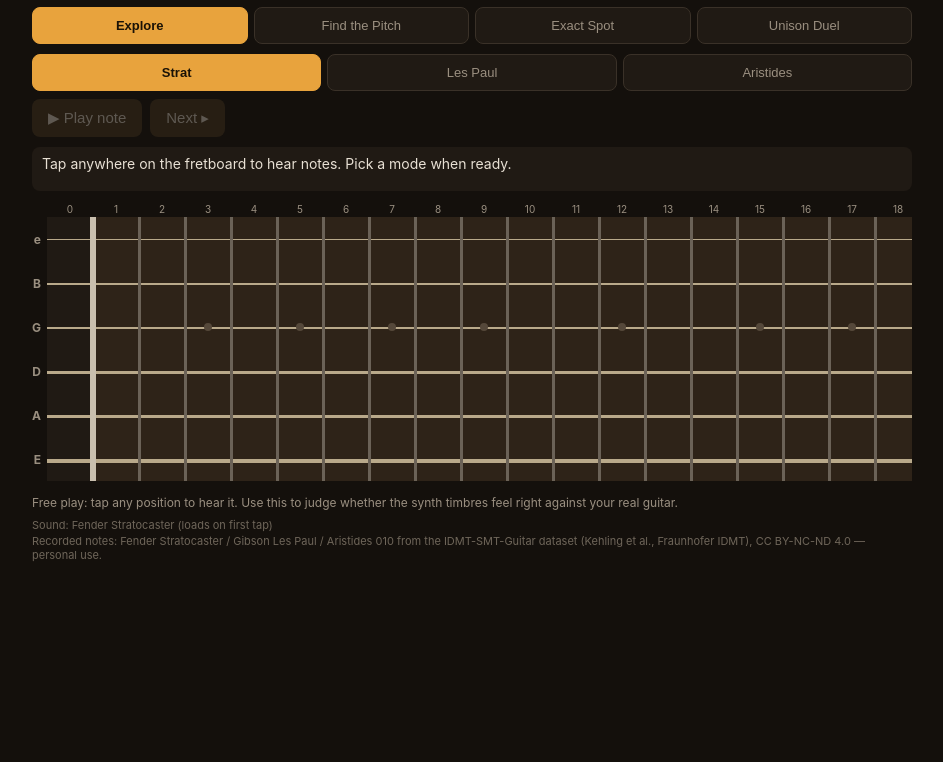
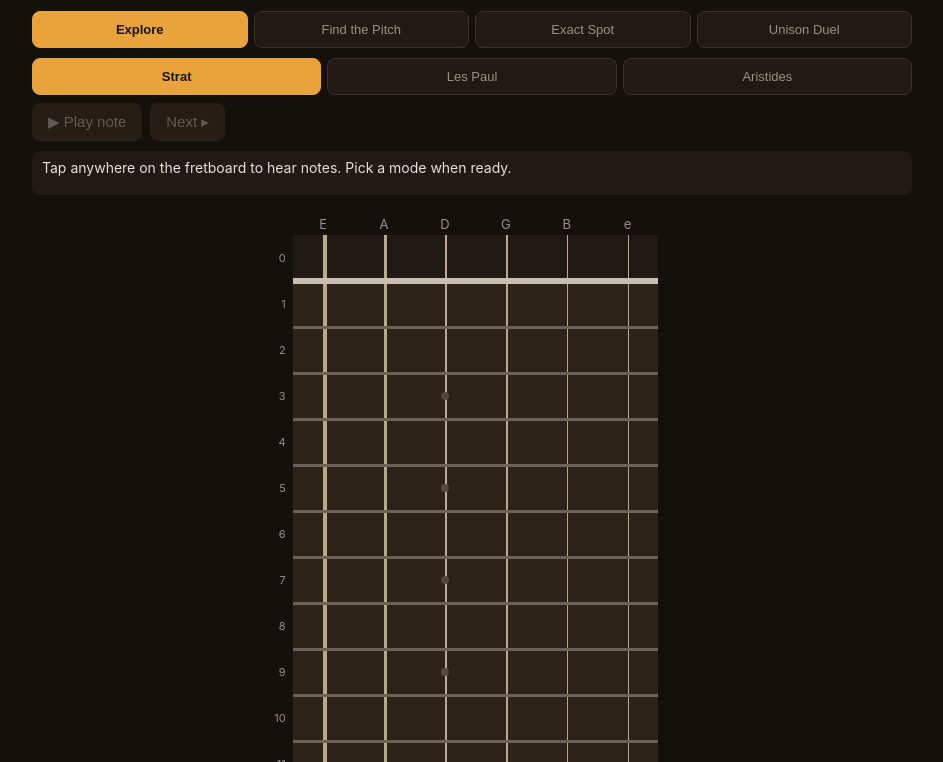
Before and after one commit to dan-dorci/guitar-find-note, a plain HTML site: page index.html in a window 1280 px wide. Shown: the part 38-800 px from the top of the page, without its empty margins (168-1111 px from the left). Drawn offline with Linux system fonts and the light colour scheme.

Commit message:
Vertical fretboard layout with scroll-safe taps and sticky controls
Co-Authored-By: Claude Fable 5 <noreply@anthropic.com>

```diff
--- a/app.js
+++ b/app.js
@@ -398,33 +398,36 @@ function onCellTap(s, f) {
 function buildBoard() {
   const wrap = document.getElementById('boardwrap');
   const table = document.createElement('table');
+  // Vertical neck: nut at top, frets downward. Columns left-to-right are
+  // low E .. high e (chord-chart orientation), i.e. string index 5 .. 0.
+  const colOrder = [5, 4, 3, 2, 1, 0];
 
   const head = document.createElement('tr');
   head.appendChild(document.createElement('th'));
-  for (let f = 0; f <= NUM_FRETS; f++) {
+  for (const s of colOrder) {
     const th = document.createElement('th');
-    th.className = 'fretnum';
-    th.textContent = f;
+    th.className = 'stringname';
+    th.textContent = STRINGS[s].name;
     head.appendChild(th);
   }
   table.appendChild(head);
 
   const inlayFrets = [3, 5, 7, 9, 12, 15, 17, 19];
-  for (let s = 0; s < 6; s++) {
+  for (let s = 0; s < 6; s++) cells[s] = [];
+  for (let f = 0; f <= NUM_FRETS; f++) {
     const tr = document.createElement('tr');
     const label = document.createElement('th');
-    label.className = 'stringname';
-    label.textContent = STRINGS[s].name;
+    label.className = 'fretnum';
+    label.textContent = f;
     tr.appendChild(label);
-    cells[s] = [];
-    for (let f = 0; f <= NUM_FRETS; f++) {
+    for (const s of colOrder) {
       const td = document.createElement('td');
       td.className = 'fret' + (f === 0 ? ' nut' : '');
       const wire = document.createElement('div');
       wire.className = 'str';
-      wire.style.height = (1 + s * 0.5) + 'px'; // thicker lines for lower strings
+      wire.style.width = (1 + s * 0.5) + 'px'; // thicker lines for lower strings
       td.appendChild(wire);
-      if (s === 2 && f !== 0 && inlayFrets.includes(f)) {
+      if (s === 3 && f !== 0 && inlayFrets.includes(f)) {
         const inlay = document.createElement('div');
         inlay.className = 'inlay';
         td.appendChild(inlay);
@@ -432,7 +435,9 @@ function buildBoard() {
       const dot = document.createElement('div');
       dot.className = 'dot';
       td.appendChild(dot);
-      td.addEventListener('pointerdown', () => onCellTap(s, f));
+      // click, not pointerdown: browsers suppress click for scroll gestures,
+      // so dragging the board to scroll no longer plays notes.
+      td.addEventListener('click', () => onCellTap(s, f));
       cells[s][f] = td;
       tr.appendChild(td);
     }
--- a/index.html
+++ b/index.html
@@ -43,17 +43,21 @@
   #status.good { border-left: 4px solid var(--good); }
   #status.bad { border-left: 4px solid var(--bad); }
 
-  #boardwrap { overflow-x: auto; padding-bottom: 6px; }
-  table { border-collapse: collapse; }
+  #topbar { position: sticky; top: 0; z-index: 5; background: var(--bg); padding: 4px 0 8px; }
+  /* Vertical neck: strings are columns, frets are rows. Right margin leaves a
+     thumb rail so the page can be scrolled without touching the board. */
+  #boardwrap { max-width: 440px; margin: 0 auto; padding: 0 34px 12px 0; box-sizing: border-box; }
+  table { border-collapse: collapse; width: 100%; }
   td, th { padding: 0; }
-  th.fretnum { font-size: 10px; color: var(--dim); font-weight: normal; height: 16px; }
-  th.stringname { font-size: 12px; color: var(--dim); padding-right: 6px; width: 22px; text-align: right; }
-  td.fret { width: 46px; min-width: 46px; height: 44px; background: var(--wood);
-    border-right: 3px solid var(--fretwire); position: relative; cursor: pointer; }
-  td.fret.nut { border-right: 6px solid #c9bfae; background: var(--panel); }
-  td.fret .str { position: absolute; left: 0; right: 0; top: 50%; background: #b9a98a; pointer-events: none; }
+  th.stringname { font-size: 13px; color: var(--dim); font-weight: normal; height: 22px; width: 15%; }
+  th.fretnum { font-size: 11px; color: var(--dim); font-weight: normal; width: 26px;
+    text-align: right; padding-right: 7px; }
+  td.fret { height: 46px; background: var(--wood);
+    border-bottom: 3px solid var(--fretwire); position: relative; cursor: pointer; }
+  td.fret.nut { border-bottom: 6px solid #c9bfae; background: var(--panel); }
+  td.fret .str { position: absolute; top: 0; bottom: 0; left: 50%; background: #b9a98a; pointer-events: none; }
   td.fret .dot { position: absolute; left: 50%; top: 50%; transform: translate(-50%, -50%);
-    width: 30px; height: 30px; border-radius: 50%; display: flex; align-items: center;
+    width: 34px; height: 34px; border-radius: 50%; display: flex; align-items: center;
     justify-content: center; font-size: 11px; font-weight: 600; pointer-events: none; opacity: 0; }
   td.fret.candidate { background: #24344a; }
   td.fret.disabled { opacity: 0.35; cursor: default; }
@@ -69,6 +73,7 @@
 <body>
 <div id="app">
   <h1>Find That Note</h1>
+  <div id="topbar">
   <div class="modes">
     <button data-mode="explore" class="active">Explore</button>
     <button data-mode="pitch">Find the Pitch</button>
@@ -83,6 +88,7 @@
     <div id="score"></div>
   </div>
   <div id="status">Tap anywhere on the fretboard to hear notes. Pick a mode when ready.</div>
+  </div>
   <div id="boardwrap"></div>
   <div id="hint"></div>
   <div id="samplestatus" style="font-size:11px;color:#6f665a;margin-top:6px;"></div>
```
